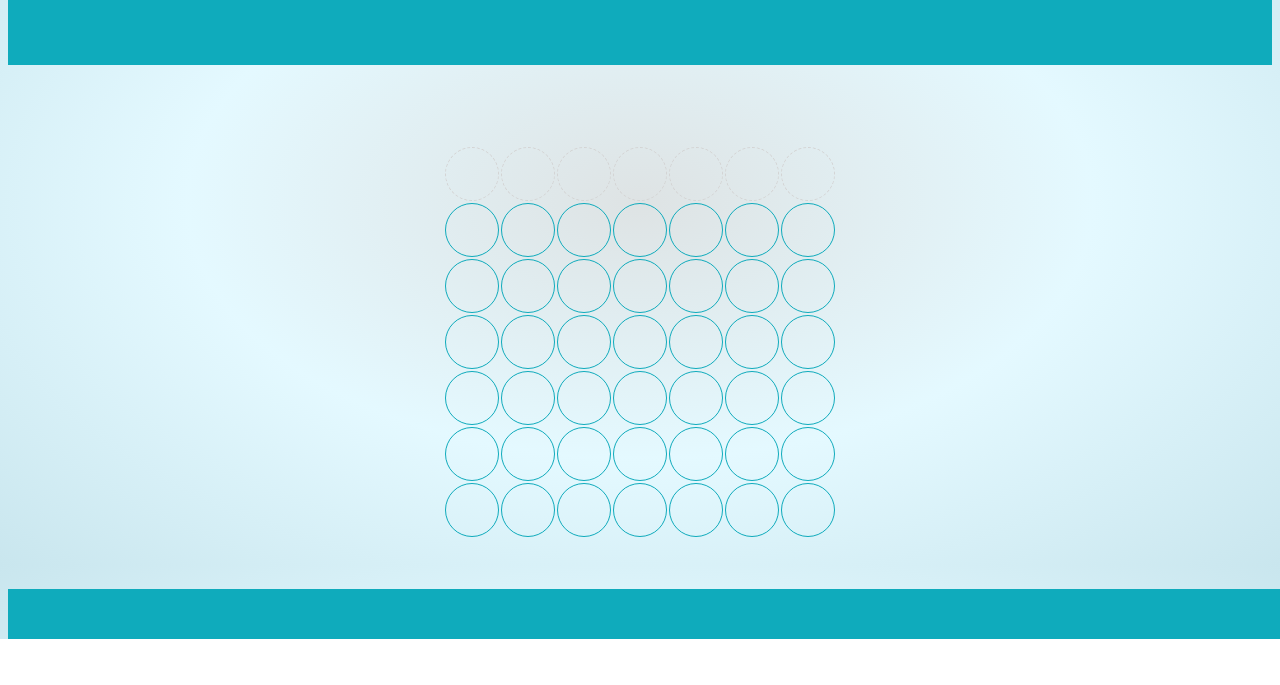
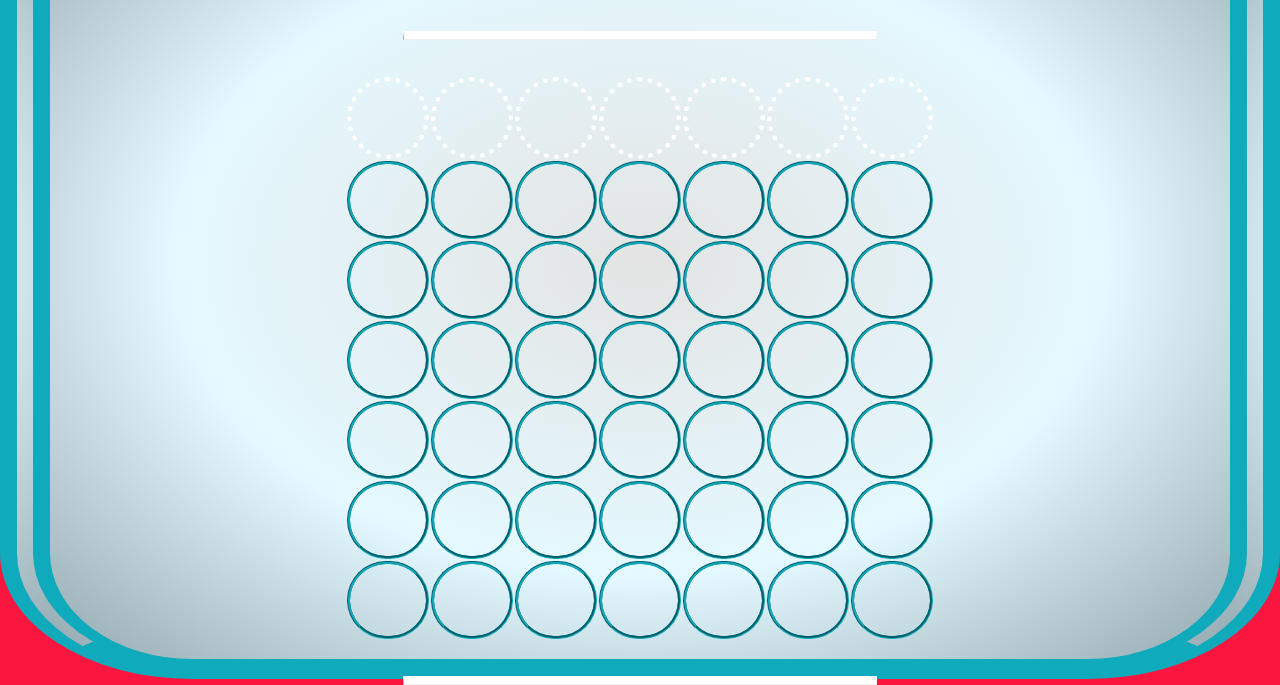
Before and after one commit to kwolosonovich/connect-four, a plain HTML site: page index.html in a window 1280 px wide. Shown: the part 161-846 px from the top of the page. Before the commit the page ends 800 px from the top, so only its background shows below. Drawn offline with Linux system fonts and the light colour scheme.

Commit message:
added css styles and code comments

```diff
--- a/connect4.css
+++ b/connect4.css
@@ -1,43 +1,51 @@
 /* game board table */
-body {
-  display: block;
-  align-content: center;
-  background: -moz-radial-gradient(center, #DEE3E4 0%, #E4F9FF 50%, #C9E6EE 100%);
-  background: -webkit-radial-gradient(center, #DEE3E4 0%, #E4F9FF 50%, #C9E6EE 100%);
-  background: radial-gradient(ellipse at center, #DEE3E4 0%, #E4F9FF 50%, #C9E6EE 100%);
-}
-.header {
-  padding: 60px;
-  text-align: center;
-  background-color: #0fabbc;
-  color: #fa163f;
-  text-shadow: 0px 0px 12px #FFFEFD;
-
+.main {
+  background: #E4E4E4;
+  background: -moz-radial-gradient(center, #E4E4E4 0%, #E4F9FF 56%, #94A9AF 100%);
+  background: -webkit-radial-gradient(center, #E4E4E4 0%, #E4F9FF 56%, #94A9AF 100%);
+  background: radial-gradient(ellipse at center, #E4E4E4 0%, #E4F9FF 56%, #94A9AF 100%);
+  border: 20px solid #0fabbc;
+  border-radius: 15%;
+  border-left: 50px double #0fabbc;
+  border-right: 50px double #0fabbc;;
+  height: 100%;
 }
 
+h1 {
+  margin-top: 50px;
+  font-family: 'Bangers', cursive;
+  letter-spacing: 4px;
+  font-size: 70px;
+  text-shadow: 15px 15px 15px white;
+  color: #fa163f;
+  text-align: center;
+}
+
+html, body {
+  background-color: #fa163f;
+  height: 100%;
+  width: 100%;
+  margin: 0px;
+}
 
 #board td {
-  width: 50px;
-  height: 50px;
-  border: solid 1px #0fabbc;
+  width: 70px;
+  height: 70px;
+  border: 3px groove #0fabbc;
   border-radius: 100px;
 }
 
 #board {
-  background: transparent;
   margin: auto;
-  justify-content: center;
-  padding-top: 80px;
-  height: auto;
-
+  padding: 20px 0px;
 }
 /* pieces are div within game table cells: draw as colored circles */
+.piece {
 
-.piece {
   margin: 5px;
-  width: 80%;
-  height: 80%;
-  border-radius: 100px;
+  width: 85%;
+  height: 85%;
+  border-radius: 50%;
 }
 
 .player-1 {
@@ -48,21 +56,20 @@ body {
   background-color:#12cad6;
 }
 
-/* column-top is table row of clickable areas for each column */
-
 #column-top td {
-  border: dashed 1px lightgray;
+  border: 5px dotted white;
 }
 
 #column-top td:hover {
-  background:  url("images/arrow.png");
+    background-image: url("images/arrow1.svg");
+    background-repeat: no-repeat;
+    background-size: cover;
+    animation-name: bounce;
 }
 
-
-.footer {
-  position: fixed;
-  height: 50px;
-  width: 100%;
-  background-color:  #0fabbc;
-  bottom: 0;
+hr {
+  border-top: 8px solid white;
+  width: 40%;
+  margin-top: 15px;
+  margin-bottom: 15px;
 }
--- a/connect4.js
+++ b/connect4.js
@@ -6,16 +6,13 @@ document.addEventListener("DOMContentLoaded", function () {
  * board fills (tie)
  */
 // html table
-let playerMove = 1;
-
 const WIDTH = 7; // y
 const HEIGHT = 6; // x
 
-let currPlayer = 1; // active player: 1 or 2
+let playerMove = 1; // active player: 1 or 2
 let board = []; // array of rows
 
 // board structure - array of rows, each row is array of cells  (board[y][x])
-
 function makeBoard() {
   for (let y = 0; y < HEIGHT; y++) {
     board.push(Array.from({ length: WIDTH }));
@@ -23,7 +20,6 @@ function makeBoard() {
 }
 
 /** makeHtmlBoard: make HTML table and row of column tops. */
-
 function makeHtmlBoard() {
   const board = document.getElementById("board");
   // top column of table - drop piece section with eventListener
@@ -32,17 +28,17 @@ function makeHtmlBoard() {
   top.addEventListener("click", handleClick);
 
   // append headCells to the top of each column by iterating over the row
+  // append the top to the html board
   for (var x = 0; x < WIDTH; x++) {
     var headCell = document.createElement("td");
     headCell.setAttribute("id", x);
     top.append(headCell);
   }
+  board.append(top);
 
   // iterate over table rows and column cells
   // append cells to the row spaning the width of the row
-  // append rows to the htmlBoard spaning the height of the board
-  board.append(top);
-
+  // append rows to the html board spaning the height
   for (let y = 0; y < HEIGHT; y++) {
     const row = document.createElement("tr");
 
@@ -51,14 +47,12 @@ function makeHtmlBoard() {
       cell.setAttribute("id", `${y}-${x}`);
       row.append(cell);
     }
-
     board.append(row);
   }
 }
 
 // findSpotForCol: given column x, return top empty y (null if filled)
 // iterate over column to find empty y
-
 function findSpotForCol(x) {
   for (let y = HEIGHT - 1; y >= 0; y--) {
     if (!board[y][x]) {
@@ -70,111 +64,99 @@ function findSpotForCol(x) {
 
 // placeInTable: update DOM to place piece into HTML table of board
 // create piece div and append to cell of players selection
-
 function placeInTable(y, x) {
   let piece = document.createElement("div");
-  piece.className += `piece player-${currPlayer}`
+  piece.className += `piece player-${playerMove}`
   piece.style.top = -50 * (y + 2);
   let play = document.getElementById(`${y}-${x}`);
   play.append(piece);
 }
 
 //endGame: announce game end
-
 function endGame(msg) {
   alert(msg);
 }
 
 /** handleClick: handle click of column top to play piece */
-
 function handleClick(evt) {
   // get x from ID of clicked cell
-
-  const x = +evt.target.id;
-
+  const x = evt.target.id;
   // get next spot in column (if none, ignore click)
   const y = findSpotForCol(x);
   if (y === null) {
     return;
   }
-
   // place piece in board and add to HTML table
-  board[y][x] = currPlayer;
+  board[y][x] = playerMove;
   placeInTable(y, x);
-
   // check for win
   if (checkForWin()) {
-    return endGame(`Player ${currPlayer} won!`);
+    return endGame(`Player ${playerMove} is the winner!`);
   }
-
-  // check for tie
-  // let cellFillCheck = document.getElementsByClassName('piece')
+  // check for tie by counting the numbers of peices on the board
   let cellFillCheck = document.querySelectorAll(".piece").length
     console.log(cellFillCheck)
     if (cellFillCheck === 42) {
       console.log(cellFillCheck)
-      return endGame('Tie!')
+      return endGame('Tie! Play again!')
     }
-
   // switch players
-
-  currPlayer = currPlayer === 1 ? 2 : 1; //test
+  playerMove = playerMove === 1 ? 2 : 1;
 }
 
 /** checkForWin: check board cell-by-cell for "does a win start here?" */
-
 function checkForWin() {
   function _win(cells) {
     // Check four cells to see if they're all color of current player
     //  - cells: list of four (y, x) cells
-    //  - returns true if all are legal coordinates & all match currPlayer
-
+    //  - returns true if all are legal coordinates & all match playerMove
     return cells.every(
       ([y, x]) =>
         y >= 0 &&
         y < HEIGHT &&
         x >= 0 &&
         x < WIDTH &&
-        board[y][x] === currPlayer
+        board[y][x] === playerMove
     );
   }
 
-  // TODO: read and understand this code. Add comments to help you.
-
   for (var y = 0; y < HEIGHT; y++) {
     for (var x = 0; x < WIDTH; x++) {
+      //check each row for horizontal win
       var horiz = [
         [y, x],
         [y, x + 1],
         [y, x + 2],
         [y, x + 3],
       ];
+      //check each row for vertial win
       var vert = [
         [y, x],
         [y + 1, x],
         [y + 2, x],
         [y + 3, x],
       ];
+      //check row, column, row, column for diag right win
       var diagDR = [
         [y, x],
         [y + 1, x + 1],
         [y + 2, x + 2],
         [y + 3, x + 3],
       ];
+      //check row, column, row, column for diag left win
       var diagDL = [
         [y, x],
         [y + 1, x - 1],
         [y + 2, x - 2],
         [y + 3, x - 3],
       ];
-
+      //if any combo is true, return true - win
       if (_win(horiz) || _win(vert) || _win(diagDR) || _win(diagDL)) {
         return true;
       }
     }
   }
 }
-
 makeBoard();
 makeHtmlBoard();
 })
--- a/index.html
+++ b/index.html
@@ -2,21 +2,20 @@
 <head>
   <title>Connect 4</title>
   <link href="connect4.css" rel="stylesheet">
+  <link href="https://fonts.googleapis.com/icon?family=Material+Icons" rel="stylesheet">
+<link href="https://fonts.googleapis.com/css?family=Bangers&display=swap" rel="stylesheet">
 </head>
 <body>
-  <div class="header">
+  <div class="main">
     <h1>Connect Four</h1>
-  <br>
+    <hr>
+    <div id="game">
+      <table id="board"></table>
+    </div>
+  <hr>
   </div>
-<span class="main">
-  <div id="game">
-    <table id="board"></table>
-  </div>
-</span>
-<br>
-<div class="footer"></div>
 
-<script src="connect4.js"></script>
+  <script src="connect4.js"></script>
 
 </body>
 </html>
```
Also changed, not shown: images/arrow1.svg (added).
